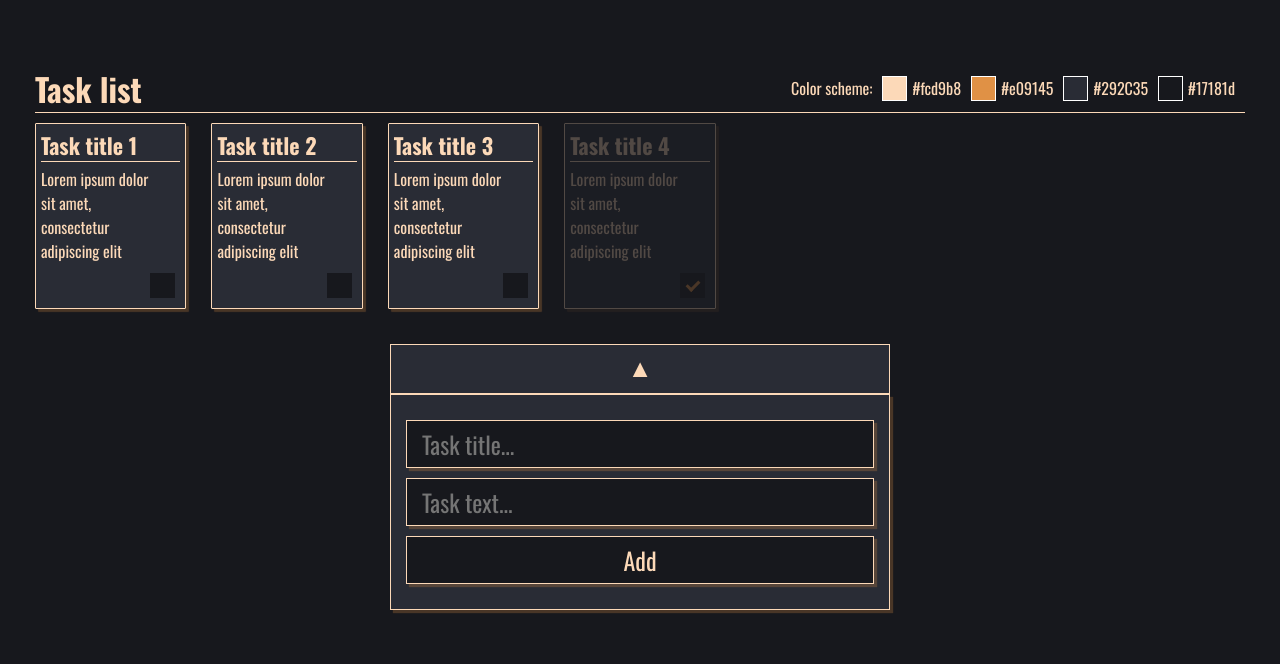
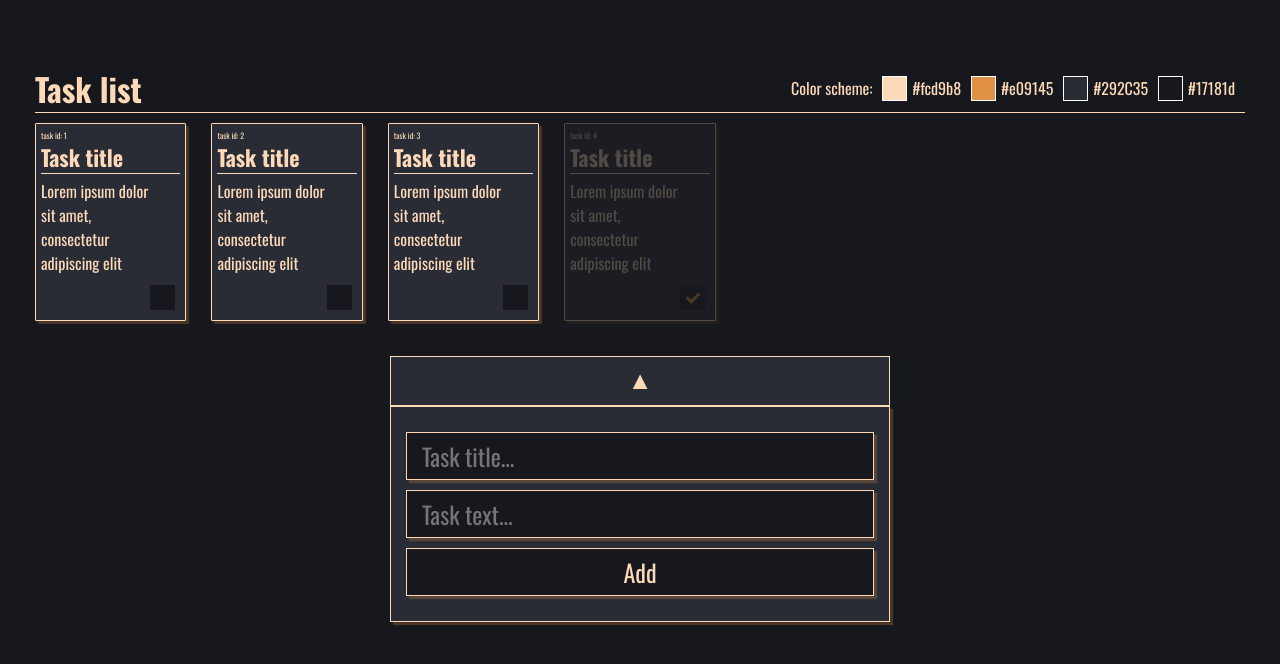
Before and after one commit to yobafett/Vue-Todo-App, a Vue app: page / in a window 1280 px wide. Shown: the top 664 px of the page. Built offline with nearby package versions, Linux system fonts and the light colour scheme.

Commit message:
Add id section, tmp for dev

```diff
--- a/src/components/TaskItem.vue
+++ b/src/components/TaskItem.vue
@@ -1,7 +1,8 @@
 <template>
   <li :class="{ taskItem: true, complete: task.complete }">
     <div class="taskItem-info">
-      <p class="taskItem-title">{{ task.title }} {{ task.id }}</p>
+      <p class="taskItem-id">task id: {{ task.id }}</p>
+      <p class="taskItem-title">{{ task.title }}</p>
       <p class="taskItem-text">{{ task.text }}</p>
     </div>
     <div class="taskItem-controls">
@@ -11,22 +12,22 @@
 </template>
 
 <script>
-import CustomCheckbox from "./CustomCheckbox";
+import CustomCheckbox from './CustomCheckbox';
 
 export default {
-  name: "TaskItem",
-  props: ["task"],
+  name: 'TaskItem',
+  props: ['task'],
   components: { CustomCheckbox },
 };
 </script>
 
 <style scoped>
 .taskItem {
-  border: 1px solid #FCD9B8;
+  border: 1px solid #fcd9b8;
   border-radius: 1px;
   min-height: 100px;
   padding: 5px;
-  background-color: #292C35;
+  background-color: #292c35;
   box-shadow: 3px 3px 1px rgba(224, 145, 69, 0.25);
   cursor: pointer;
   transition: all 0.25s linear;
@@ -37,33 +38,36 @@ export default {
 }
 
 .taskItem:hover {
-  border: 1px solid #E09145;
+  border: 1px solid #e09145;
   box-shadow: 3px 3px 1px rgba(224, 145, 69, 0.5);
 }
 .taskItem:hover .taskItem-title {
-  border-bottom: 1px solid #E09145;
+  border-bottom: 1px solid #e09145;
 }
 
-.taskItem:hover .taskItem-title,
-.taskItem:hover .taskItem-text {
-  color: #E09145;
+.taskItem:hover .taskItem-info > * {
+  color: #e09145;
+  transition: all 0.25s linear;
 }
 
 .taskItem-info {
 }
 
+.taskItem-id {
+  font-size: 8px;
+}
+
 .taskItem-title {
   font-size: 22px;
   font-weight: 700;
-  border-bottom: 1px solid #FCD9B8;
+  border-bottom: 1px solid #fcd9b8;
   margin-bottom: 5px;
-  transition: all 0.25s linear;
+
 }
 
 .taskItem-text {
   padding-right: 30px;
   margin-bottom: 30px;
-  transition: all 0.25s linear;
 }
 
 .taskItem-controls {
```
